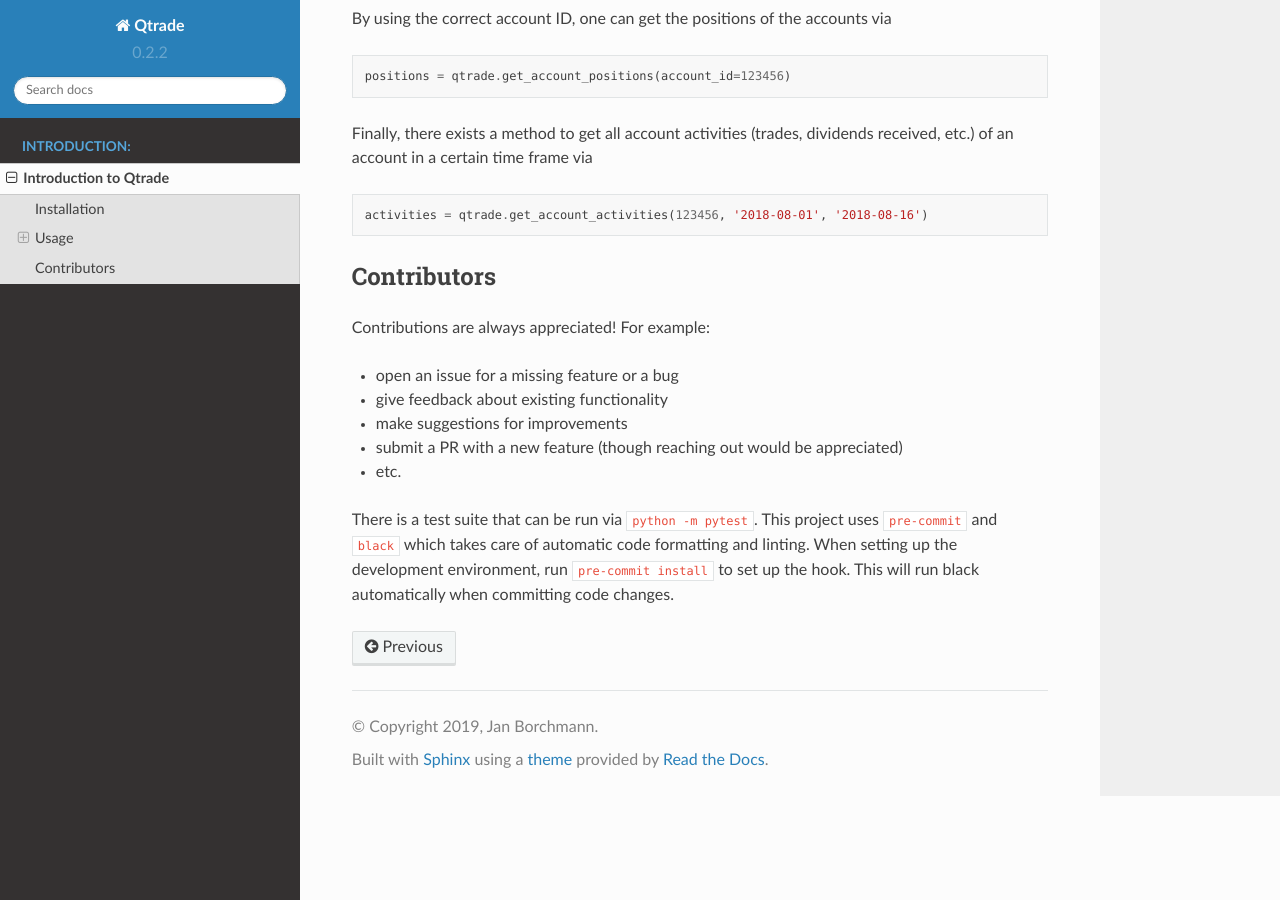
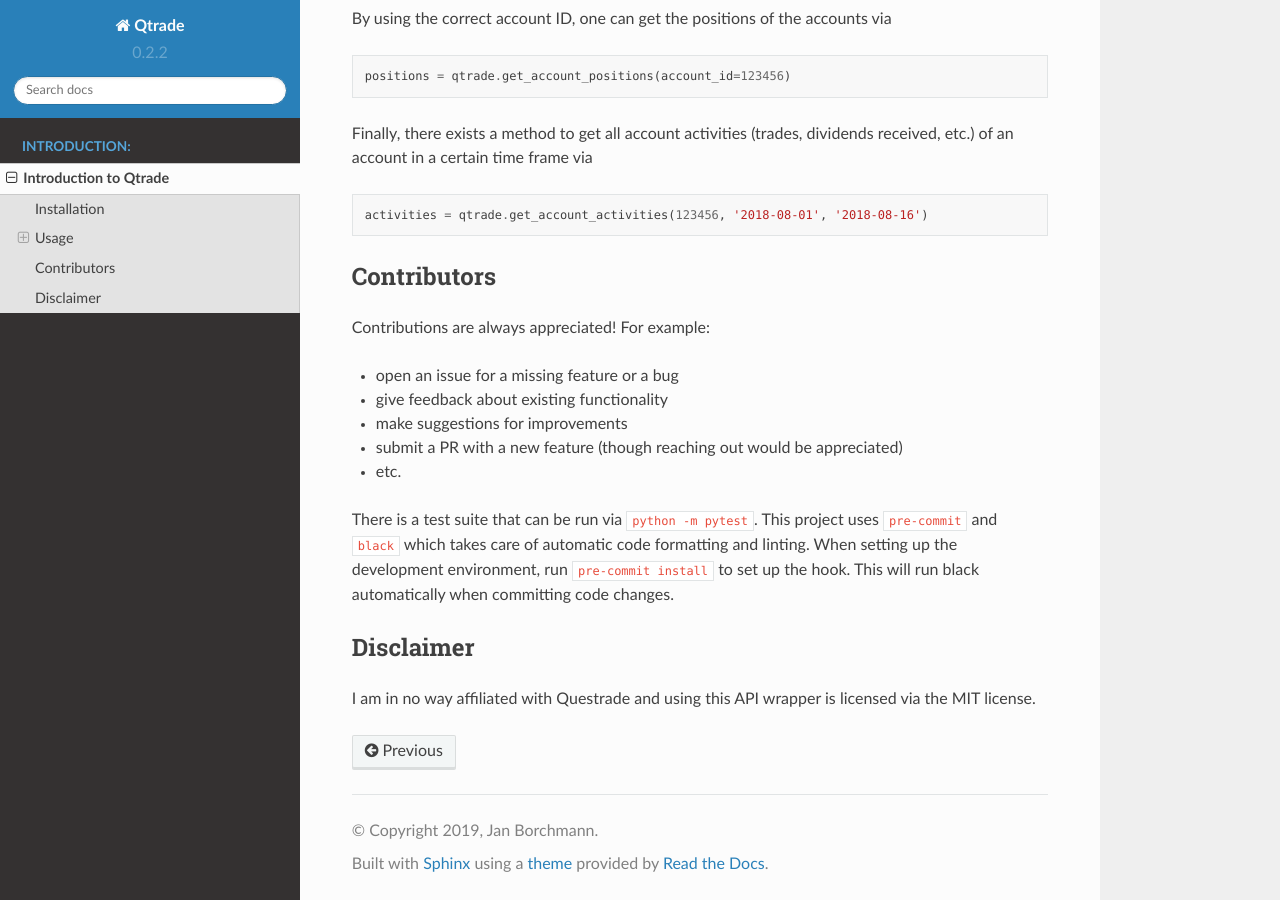
Before and after one commit to jborchma/qtrade, a Sphinx documentation site: the page built from source/readme.rst, in a window 1280 px wide and 900 px high, scrolled down 2225 px. Built offline with Sphinx 7.4.7 and the Read the Docs theme 2.0.0, drawn with Linux system fonts in a browser that asks for light colours; pages that are not in the unit, such as notebooks, are missing from menus; the version number is read from the project's files by our own code.

Commit message:
fixed typo in readme and docs (#44)

```diff
--- a/source/readme.rst
+++ b/source/readme.rst
@@ -93,7 +93,7 @@
 
 .. code:: python
 
-  aapl_history = = qtrade.get_historical_data('AAPL', '2018-08-01', '2018-08-21','OneHour')
+  aapl_history = qtrade.get_historical_data('AAPL', '2018-08-01', '2018-08-21','OneHour')
 
 Here, the last input parameter is the interval between quotes. Another option could be ``'OneDay'``.
 For more options, see the `Questrade API description <http://www.questrade.com/api/documentation/rest-operations/enumerations/enumerations#historical-data-granularity`_.
@@ -136,3 +136,8 @@
 and ``black`` which takes care of automatic code formatting and linting. When setting up the development
 environment, run ``pre-commit install`` to set up the hook. This will run black automatically when
 committing code changes.
+
+Disclaimer
+----------
+
+I am in no way affiliated with Questrade and using this API wrapper is licensed via the MIT license.
```
Also changed, not shown: README.md (+5 -1 lines).
